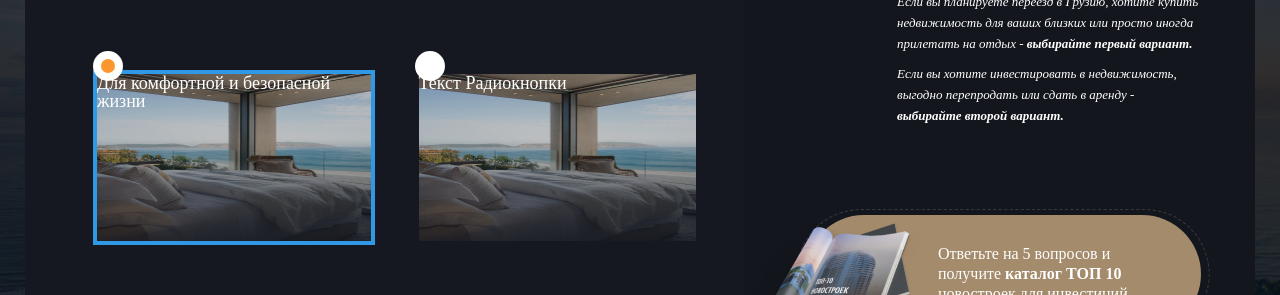
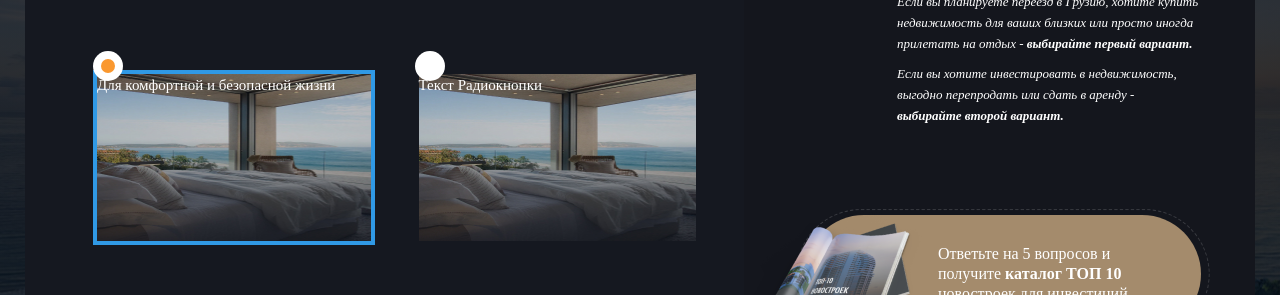
Before and after one commit to flaberfl/buyrent-webpack, a website built with webpack: page src/index.html in a window 1280 px wide. Shown: the part 269-564 px from the top of the page. Built offline with nearby package versions, Linux system fonts and the light colour scheme; files whose address does not match are found by name.

Commit message:
Update quiz-form.scss

```diff
--- a/src/scss/quiz-form.scss
+++ b/src/scss/quiz-form.scss
@@ -221,7 +221,15 @@
     width: 100%;
     height: 100%;
 
+    font-size: rem(15);
+    line-height: math.div(22, 15);
+    font-weight: 500;
+
     transition: all 0.3s ease 0s;
+
+    @media (max-width:$mobile) {
+      font-size: rem(14);
+    }
   }
 
 
```
